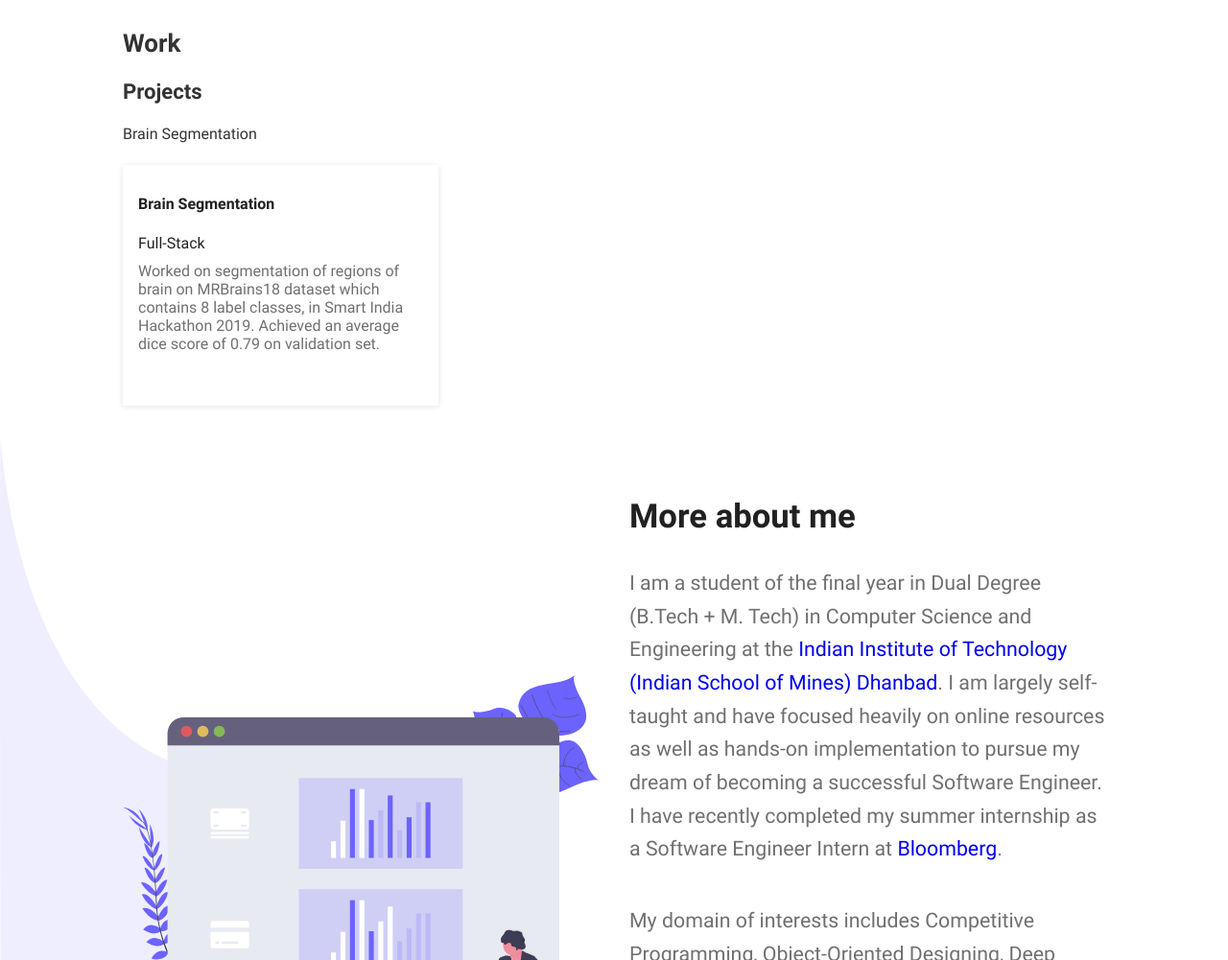
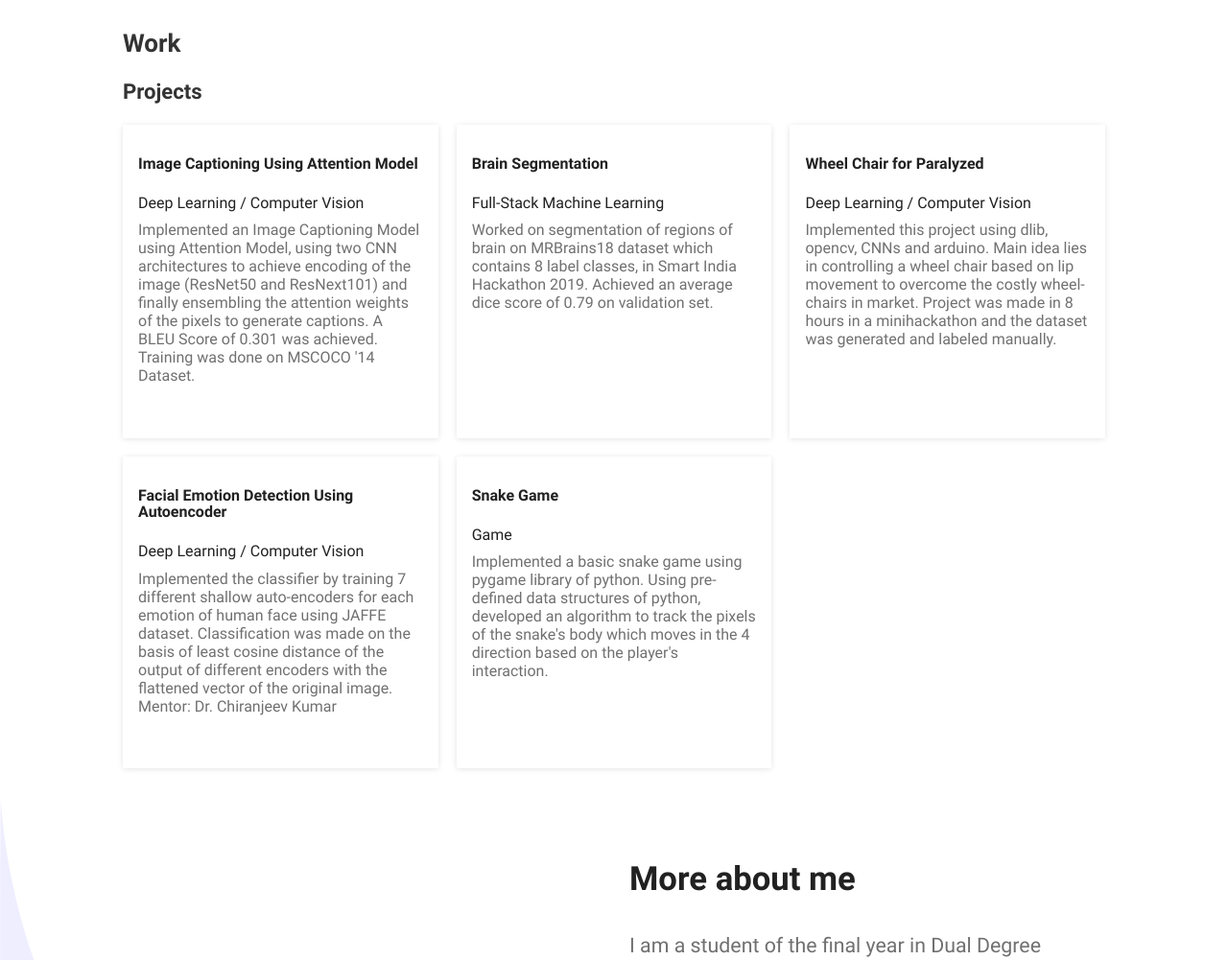
Before and after one commit to banipreetr/myportfolio, a Gatsby site: page / in a window 1280 px wide. Shown: the part 600-1601 px from the top of the page at 96% size. Built offline with nearby package versions, Linux system fonts and the light colour scheme; Gatsby itself is replaced by a stand-in of ours.

Commit message:
Added more projects

```diff
--- a/src/components/landing/Projects/index.jsx
+++ b/src/components/landing/Projects/index.jsx
@@ -12,9 +12,6 @@ export const Projects = () => {
       <h2>Work</h2>
 
       <h3>Projects</h3>
-      <p>{WorkData.projects.map((data) => (
-          data.title
-      ))}</p>
 
       <Grid>
         {WorkData.projects.map((node) => (
--- a/src/components/landing/Projects/work.json
+++ b/src/components/landing/Projects/work.json
@@ -1,11 +1,39 @@
 {
     "projects": [
       {
+        "title": "Image Captioning Using Attention Model",
+        "subtitle": "Deep Learning / Computer Vision",
+        "time": "November 2019",
+        "description": "Implemented an Image Captioning Model using Attention Model, using two CNN architectures to achieve encoding of the image (ResNet50 and ResNext101) and finally ensembling the attention weights of the pixels to generate captions. A BLEU Score of 0.301 was achieved. Training was done on MSCOCO '14 Dataset."
+      },
+      {
         "title": "Brain Segmentation",
-        "subtitle": "Full-Stack",
+        "subtitle": "Full-Stack Machine Learning",
         "time": "March 2019",
 
         "description": "Worked on segmentation of regions of brain on MRBrains18 dataset which contains 8 label classes, in Smart India Hackathon 2019. Achieved an average dice score of 0.79 on validation set."
+      },
+      {
+        "title": "Wheel Chair for Paralyzed",
+        "subtitle": "Deep Learning / Computer Vision",
+        "time": "October 2018",
+
+        "description": "Implemented this project using dlib, opencv, CNNs and arduino. Main idea lies in controlling a wheel chair based on lip movement to overcome the costly wheel-chairs in market. Project was made in 8 hours in a minihackathon and the dataset was generated and labeled manually."
+      },
+      {
+        "title": "Facial Emotion Detection Using Autoencoder",
+        "subtitle": "Deep Learning / Computer Vision",
+        "time": "April 2018",
+
+        "description": "Implemented the classifier by training 7 different shallow auto-encoders for each emotion of human face using JAFFE dataset. Classification was made on the basis of least cosine distance of the output of different encoders with the flattened vector of the original image. Mentor: Dr. Chiranjeev Kumar"
+      },
+      {
+        "title": "Snake Game",
+        "subtitle": "Game",
+        "time": "August 2017",
+
+        "description": "Implemented a basic snake game using pygame library of python. Using pre-defined data structures of python, developed an algorithm to track the pixels of the snake's body which moves in the 4 direction based on the player's interaction."
       }
+
     ]
   }
```
